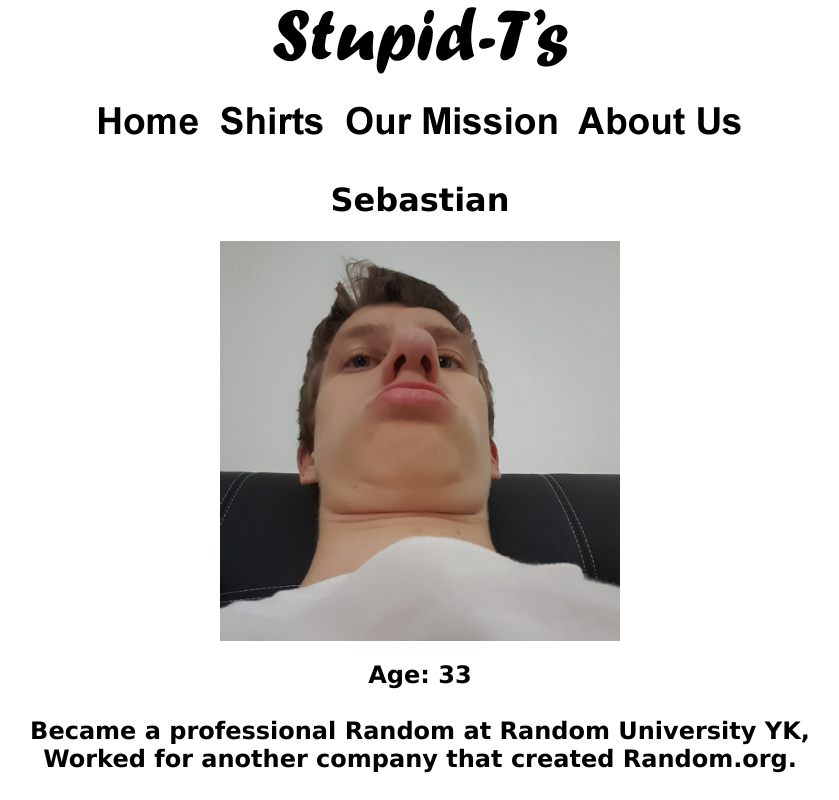
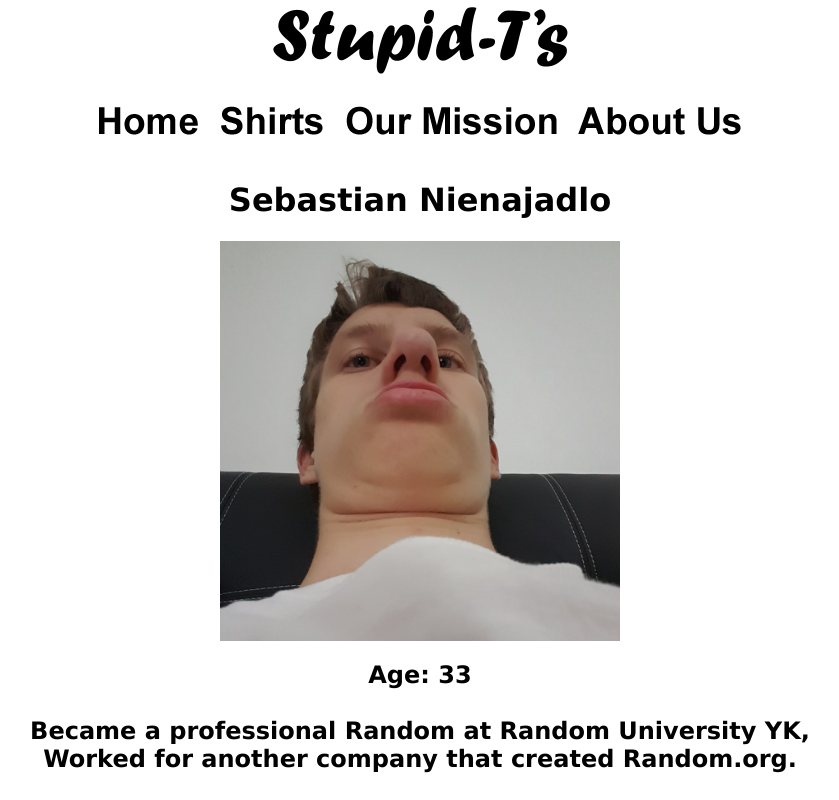
Before and after one commit to stupidts/stupidts.github.io, a plain HTML site: page Sebe.html in a window 1280 px wide. Shown: the whole page, without its empty margins (220-1059 px from the left). Drawn offline with Linux system fonts and the light colour scheme.

Commit message:
little things

```diff
--- a/Sebe.html
+++ b/Sebe.html
@@ -98,7 +98,7 @@ body {
     </map>
 </div></div>
 
-<h1 style="color:White"><span style="color:Black">Sebastian</span></h1>
+<h1 style="color:White"><span style="color:Black">Sebastian Nienajadlo</span></h1>
 <img src="images/Sebe.jpg" width="400px" height="400px">
 <h2>
 Age: 33 </br></br>
```
Also changed, not shown: index.html (+1 -1 lines), Favicon.ico (added).
